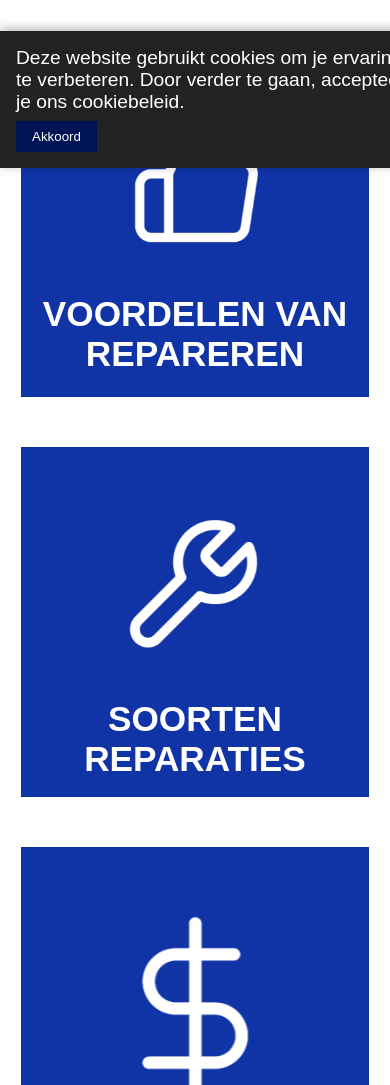
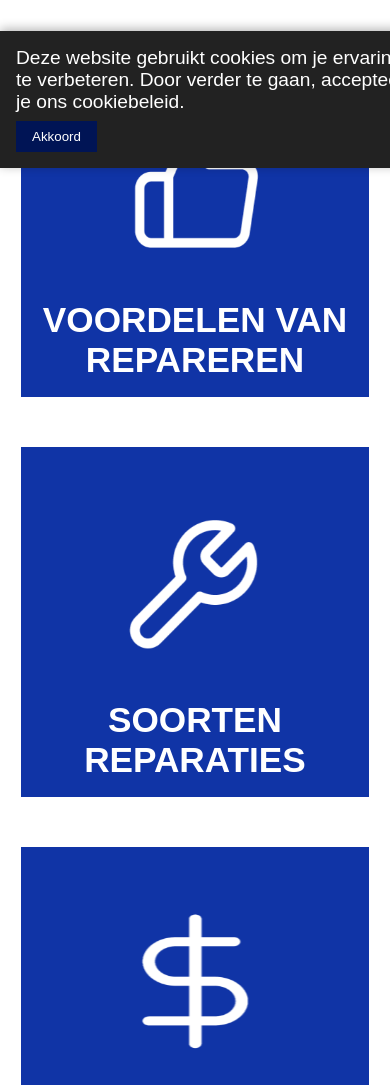
Before and after one commit to RubenHeijne/rubenheijne.github.io, a plain HTML site: page index.html in a window 390 px wide. Shown: the part 676-1761 px from the top of the page. Drawn offline with Linux system fonts and the light colour scheme; a web font is replaced by a local one.

Commit message:
icons fixed
stonden scheef

```diff
--- a/css/style.css
+++ b/css/style.css
@@ -248,6 +248,12 @@ section {
     margin: 20px;
 }
 
+#icon2 {
+    width: 100px;
+    height: 100px;
+    margin: 0px;
+}
+
 #clickablelink {
     text-decoration: none;
 }
@@ -350,8 +356,16 @@ footer {
 
     #icon {
         width: 150px;
+        height: 150px;
         margin: 10px;
     }
+
+    #icon2 {
+        width: 150px;
+        height: 150px;
+        margin: 10px;
+    }
+
 
     #watzijnreparatiewinkels {
         height: 250px;
--- a/index.html
+++ b/index.html
@@ -58,19 +58,19 @@
     <section id="row">
         <a id="clickablelink" href="voordelen.html">
             <article id="homepagerow2">
-                <img id="icon" src="img/duim.png" alt="duim icoon" title="icoon van een duim omhoog">
+                <img id="icon2" src="img/duim.png" alt="duim icoon" title="icoon van een duim omhoog">
                 <h2 id="upper">Voordelen van repareren</h2>
             </article>
         </a>
         <a id="clickablelink" href="soorten.html">
             <article id="homepagerow2">
-                <img id="icon" src="img/gereedschap.png" alt="gereedschap icoon" title="icoon van gereedschap">
+                <img id="icon2" src="img/gereedschap.png" alt="gereedschap icoon" title="icoon van gereedschap">
                 <h2 id="upper">Soorten reparaties</h2>
             </article>
         </a>
         <a id="clickablelink" href="kosten.html">
             <article id="homepagerow2">
-                <img id="icon" src="img/dollar.png" alt="dollar icoon" title="icoon van een dollar teken">
+                <img id="icon2" src="img/dollar.png" alt="dollar icoon" title="icoon van een dollar teken">
                 <h2 id="upper">Kosten van reparaties</h2>
             </article>
         </a>
```
Lines whose indentation alone changed are shown as unchanged.
